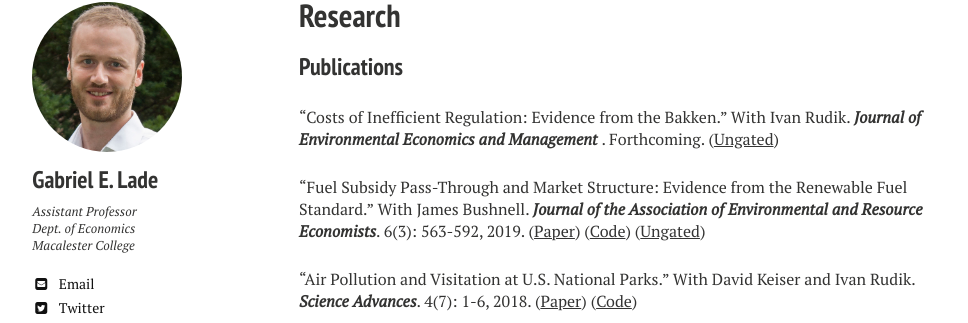
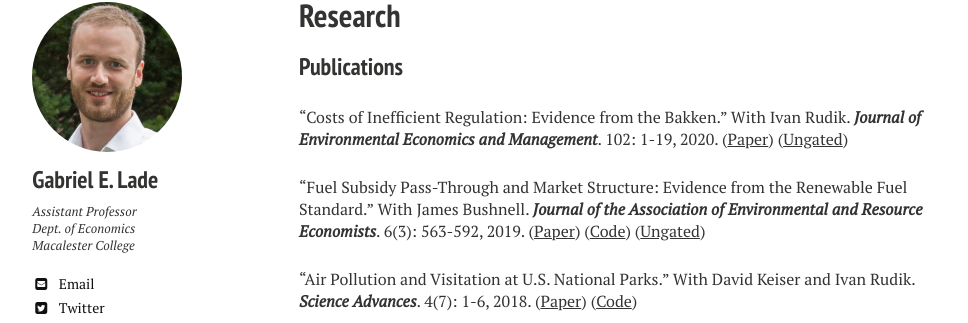
Before and after one commit to gabe-lade/gabe-lade.github.io, a Jekyll site: the page built from research.md, in a window 1280 px wide. Shown: the part 114-437 px from the top of the page, without its empty margins (21-989 px from the left). Built offline with Jekyll 4.4.1, drawn with Linux system fonts in a browser that asks for light colours; nearby versions of some CDN libraries; some web fonts are replaced.

Commit message:
Update research.md

```diff
--- a/research.md
+++ b/research.md
@@ -9,7 +9,8 @@ url: /research/
 
 
 "Costs of Inefficient Regulation: Evidence from the Bakken." With Ivan Rudik.
-	**<i> Journal of Environmental Economics and Management </i>**. Forthcoming.
+	**<i> Journal of Environmental Economics and Management</i>**. 102: 1-19, 2020.
+	([Paper](https://doi.org/10.1016/j.jeem.2020.102336))
 	([Ungated](https://osf.io/preprints/socarxiv/3e9xk))
 
 "Fuel Subsidy Pass-Through and Market Structure: Evidence from the Renewable Fuel Standard." With James Bushnell.
```
